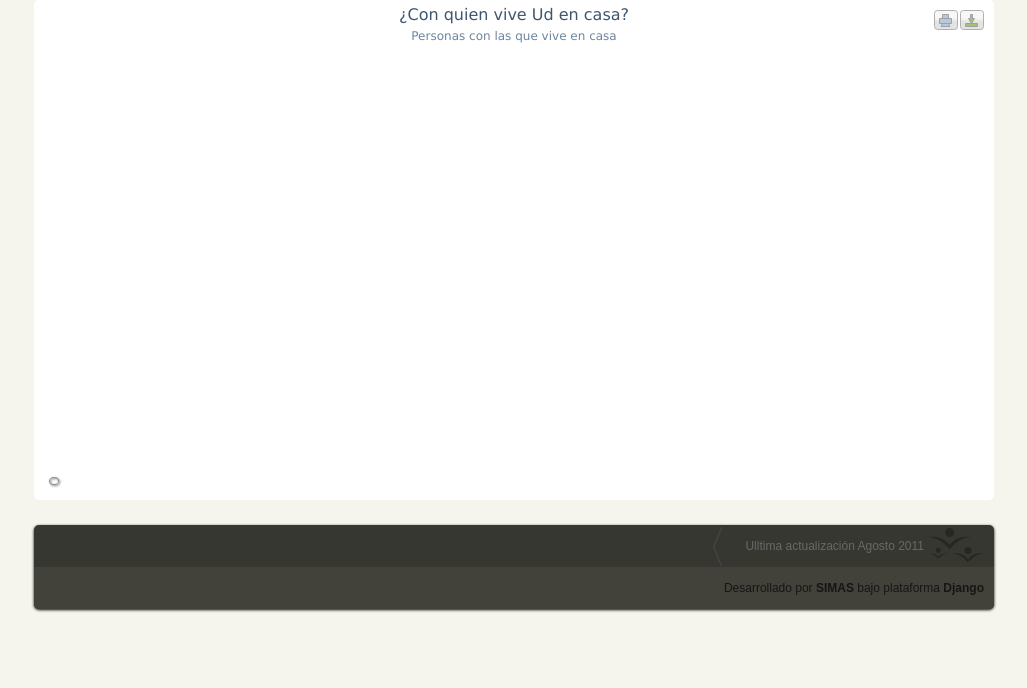
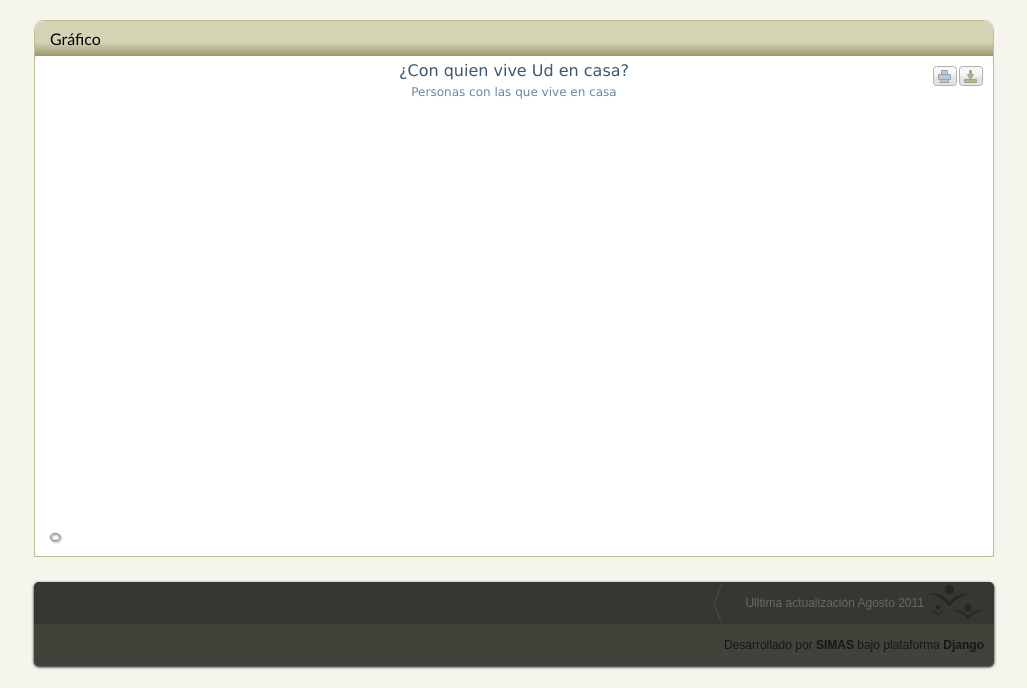
Before and after one commit to eos87/mcas, a Django app: template templates/encuesta/familia/vivecon.html in a window 1280 px wide. Shown: the part 112-800 px from the top of the page, without its empty margins (126-1153 px from the left). Run offline with Django 3.2, Linux system fonts and the light colour scheme; the template is opened without the code that fills it, so the values that code supplies are empty; parts of the project's set-up code (start-up, migrations or seed data) failed here and were passed over; some libraries are stand-ins or nearby versions.

Commit message:
terminando por hoy

```diff
--- a/encuesta/urls.py
+++ b/encuesta/urls.py
@@ -1,11 +1,10 @@
 from django.conf.urls.defaults import *
-from django.views.generic.simple import direct_to_template
 
 urlpatterns = patterns('mcas.encuesta.views',
     (r'^consultar/$', 'consultar'),
     (r'^indicadores/$', 'indicadores'),
-    (r'^familia/jefe/$', 'familia_jefe'),
-    (r'^familia/vivecon/$', 'familia_vivecon'),
+    (r'^familia/(?P<vista>[-\w]+)/$', '_get_view'),
+    (r'^conocimiento/(?P<vista>[-\w]+)/$', '_get_view'),
 
     (r'^ajax/munis/$', 'get_munis'),
     (r'^ajax/comunies/$', 'get_comunies'),
--- a/files/css/mcas.css
+++ b/files/css/mcas.css
@@ -2,6 +2,7 @@ body{
     padding: 0;
     height: 0;
     background-color: #f5f5ee;
+    font-family: "Trebuchet MS", sans-serif;
 }
 .wrapper{
     width: 960px;
@@ -257,3 +258,25 @@ a{
 /*#id_municipio, #id_comunidad{
     display: none;
 }*/
+.contenedor{
+    border: 1px #bfbf92 solid;
+    -webkit-border-top-left-radius: 10px;
+    -webkit-border-top-right-radius: 10px;
+    -moz-border-radius-topright: 10px;
+    -moz-border-radius-topleft: 10px;
+    border-radius-topright: 10px;
+    border-radius-topleft: 10px;
+    margin-top: 20px;
+}
+.grafico-title{
+    -webkit-border-top-left-radius: 10px;
+    -webkit-border-top-right-radius: 10px;
+    -moz-border-radius-topright: 10px;
+    -moz-border-radius-topleft: 10px;
+    border-radius-topright: 10px;
+    border-radius-topleft: 10px;
+    height: 35px;
+    background: url(/files/img/back-tabla.png) repeat-x;
+    line-height: 35px;
+    padding-left: 15px;
+}
--- a/templates/base.html
+++ b/templates/base.html
@@ -40,7 +40,7 @@
                 <div class="creditos">
                     <div class="datos">Desarrollado por <a href="http://simas.org.ni">SIMAS</a> bajo plataforma <a href="http://djangoproject.com">Django</a></div>
                 </div>
-            </div>
+            </div><br>
         </div>
     </body>
 </html>
--- a/templates/encuesta/familia/vivecon.html
+++ b/templates/encuesta/familia/vivecon.html
@@ -45,8 +45,13 @@
             },
             plotOptions: {
                 column: {
-                    pointPadding: 0.2,
+                    groupPadding: 0,
+                    pointPadding: 0.9,
                     borderWidth: 0
+                },
+                series: {
+                    pointWidth: 30,
+                    minPointLength : 1
                 }
             },
             series: [{% for value in dicc2 %}
@@ -61,5 +66,10 @@
 {% endblock %}
 
 {% block content %}
-<div id="container" style="width: 960px; height: 500px;"></div>
+<div class="contenedor">
+    <div class="grafico-title">Gr&aacute;fico</div>
+    <div id="container" style="width: 958px; height: 500px;">
+
+    </div>
+</div>
 {% endblock %}
--- a/templates/encuesta/indicadores.html
+++ b/templates/encuesta/indicadores.html
@@ -17,9 +17,7 @@
         Familia
         <li><a href="/familia/jefe/">Jefe/a</a></li>
         <li><a href="/familia/vivecon/">Con quien vive</a></li>
-        <li><a href="/familia/habitantes/">Adultos</a></li>
-        <li><a href="/familia/1-7/">Personas 1-7</a></li>
-        <li><a href="/familia/8-16/">Personas 8-16</a></li>
+        <li><a href="/familia/miembros/">Miembros del hogar</a></li>
     </ul>
     <ul>
         Conocimiento
```
Also changed, not shown: encuesta/views.py (+53 -5 lines), templates/encuesta/familia/miembros.html (added, +9 -0 lines), files/img/back-tabla.png (added).
